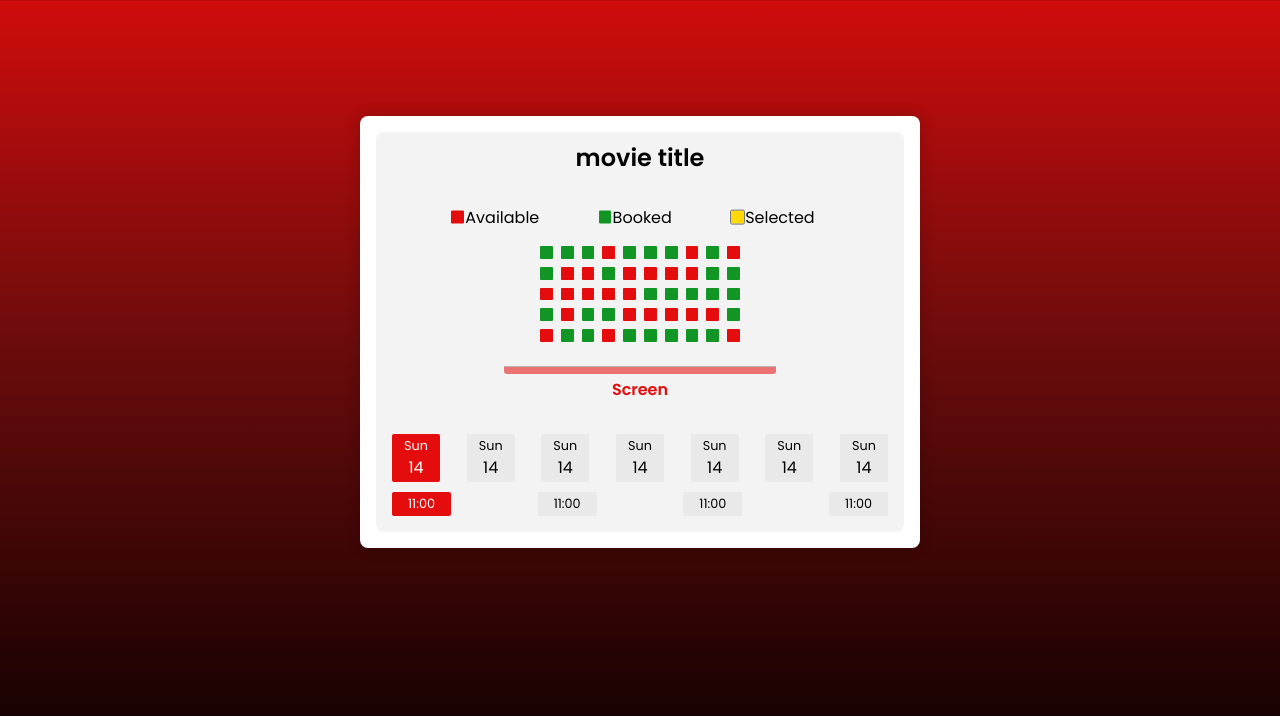
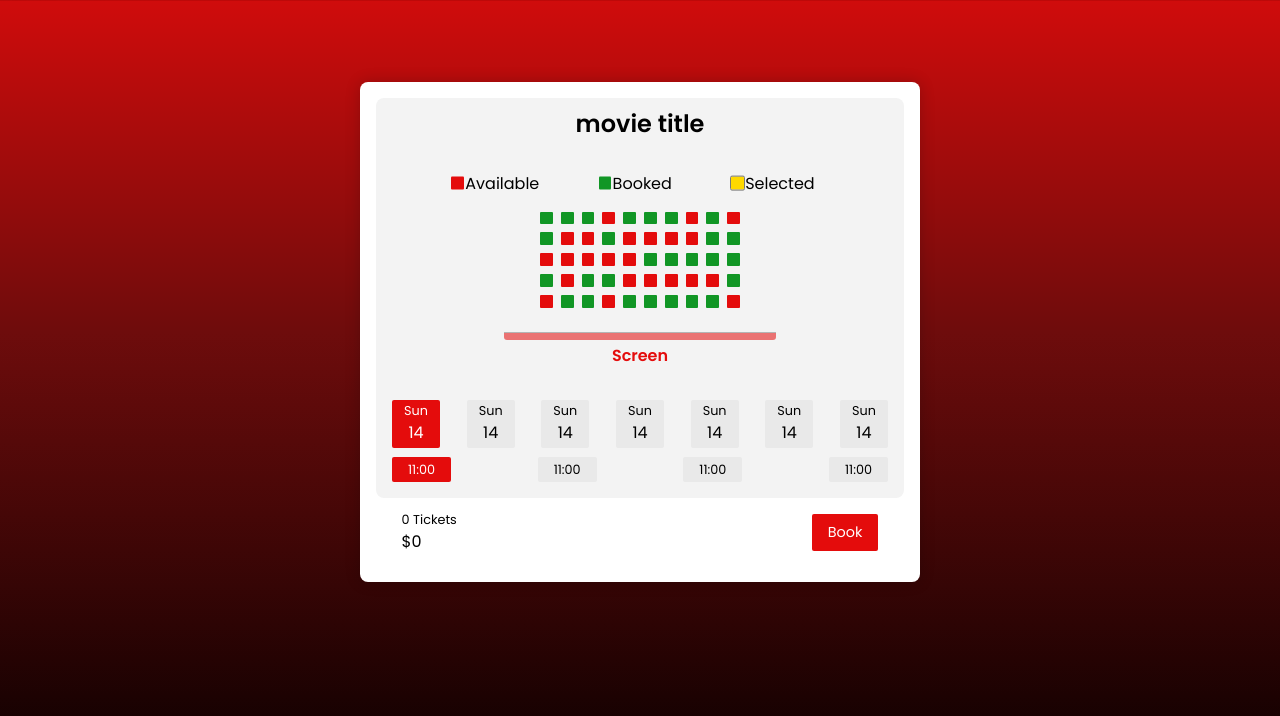
Before and after one commit to nourdandachi/cinema_client, a plain HTML site: page pages/booking.html in a window 1280 px wide. Shown: the part 68-784 px from the top of the page. Drawn offline with nearby package versions, Linux system fonts and the light colour scheme.

Commit message:
Finished booking design

```diff
--- a/pages/booking.html
+++ b/pages/booking.html
@@ -95,6 +95,14 @@
                     </div>
                 </div>
             </div>
+            <div class="price">
+                <div class="total">
+                    <span><span class="count">0</span> Tickets</span>
+                    <div>$ <div class="amount">0</div></div>
+                </div>
+                <button type="button">Book</button>
+            </div>
+
         </div>
     </section>
 
--- a/styles/booking.css
+++ b/styles/booking.css
@@ -268,7 +268,47 @@ input{
 }
 
 
+.price{
+    padding: 0.8rem 1.6rem;
+    display: flex;
+    align-items: center;
+    justify-content: space-between;
+}
 
+.total{
+    display: flex;
+    flex-direction: column;
+    align-items: flex-start;
+    justify-content: center;
+    font-size: 1 rem;
+    font-weight: 500;
+}
+
+.total div{
+    display: flex;
+    font-weight: 400;
+
+}
+
+.total span{
+    font-size: 0.8rem;
+    font-weight: 400;
+}
+
+.price button{
+    background-color: #e40c0c;
+    color: #ffffff;
+    font-size: 0.9rem;
+    padding: 0.5rem 1rem;
+    border-radius: 2px;
+    outline: none;
+    border: none;
+    cursor: pointer;
+}
+
+.price button:hover{
+    background-color: #6e0c0c;
+}
 
 
 
```
